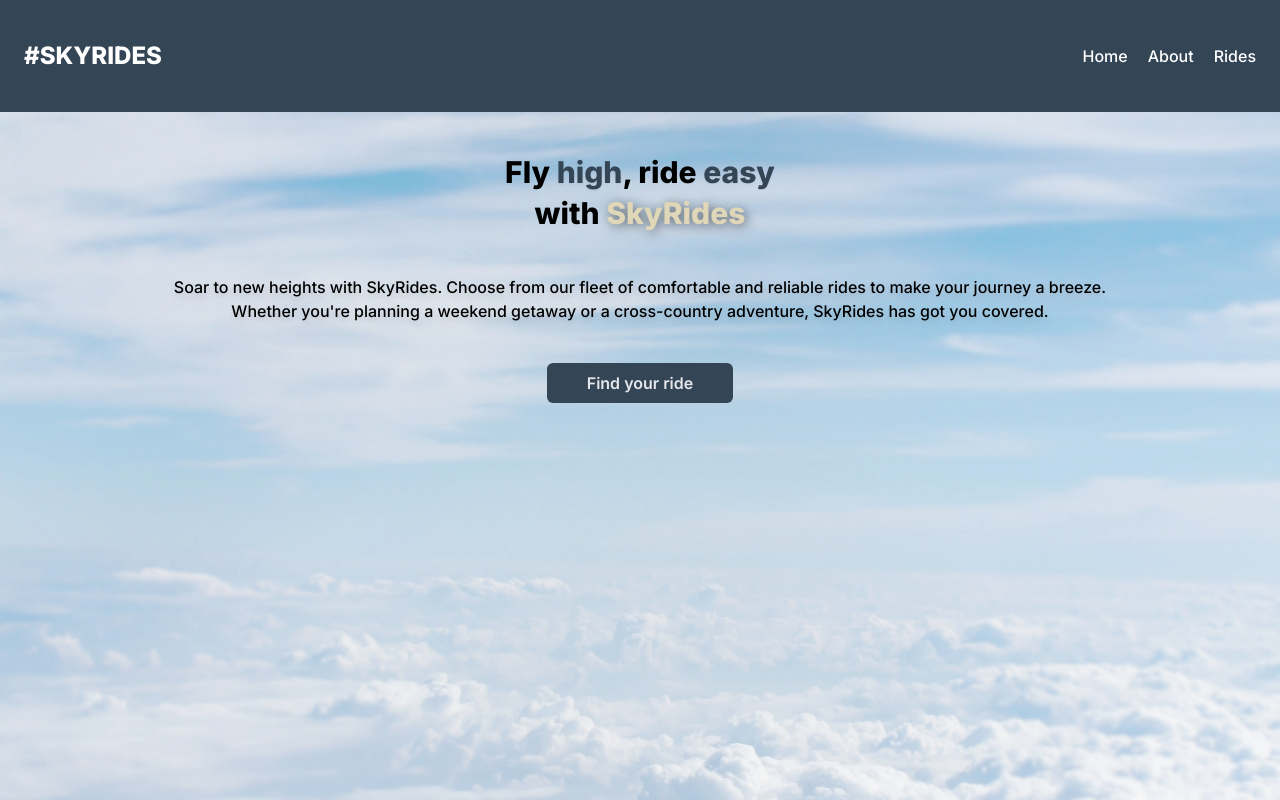
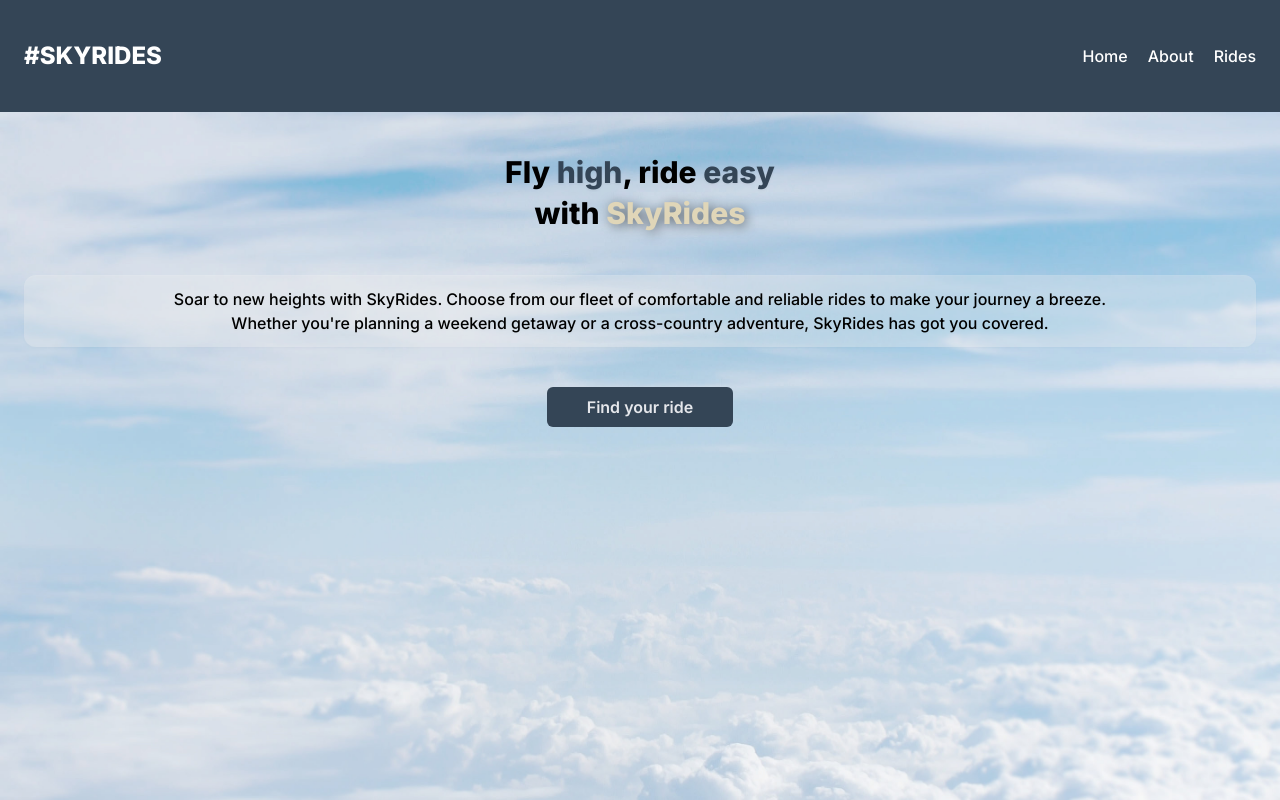
Before and after one commit to priegelsdev/sky-rides, a React (Vite) app: page / in a window 1280 px wide. Shown: the top 800 px of the page. Built offline with nearby package versions, Linux system fonts and the light colour scheme; what miragejs would draw is missing.

Commit message:
add background and opacity to give paragraph some cloudy style

```diff
--- a/src/pages/Home.tsx
+++ b/src/pages/Home.tsx
@@ -15,7 +15,7 @@ export default function Home() {
             SkyRides
           </span>
         </h1>
-        <p className="drop-shadow-lg font-medium md:text-center">
+        <p className="drop-shadow-sm font-medium md:text-center bg-gray-100 bg-opacity-30 rounded-xl p-3">
           Soar to new heights with SkyRides. Choose from our fleet of
           comfortable and reliable rides to make your journey a breeze. <br />
           Whether you're planning a weekend getaway or a cross-country
```
